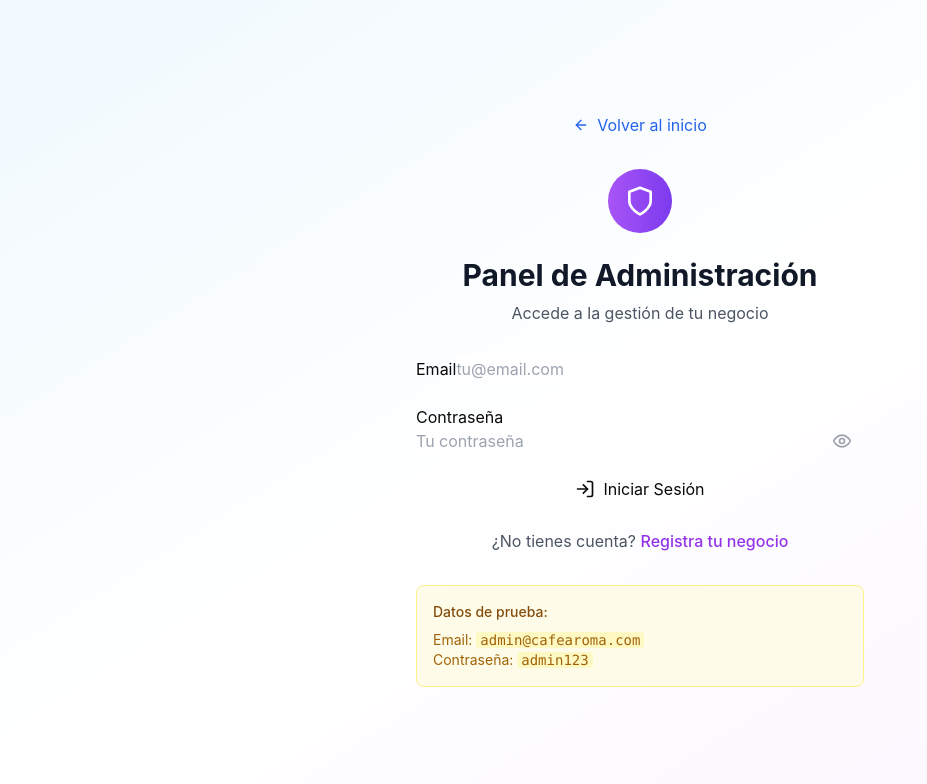
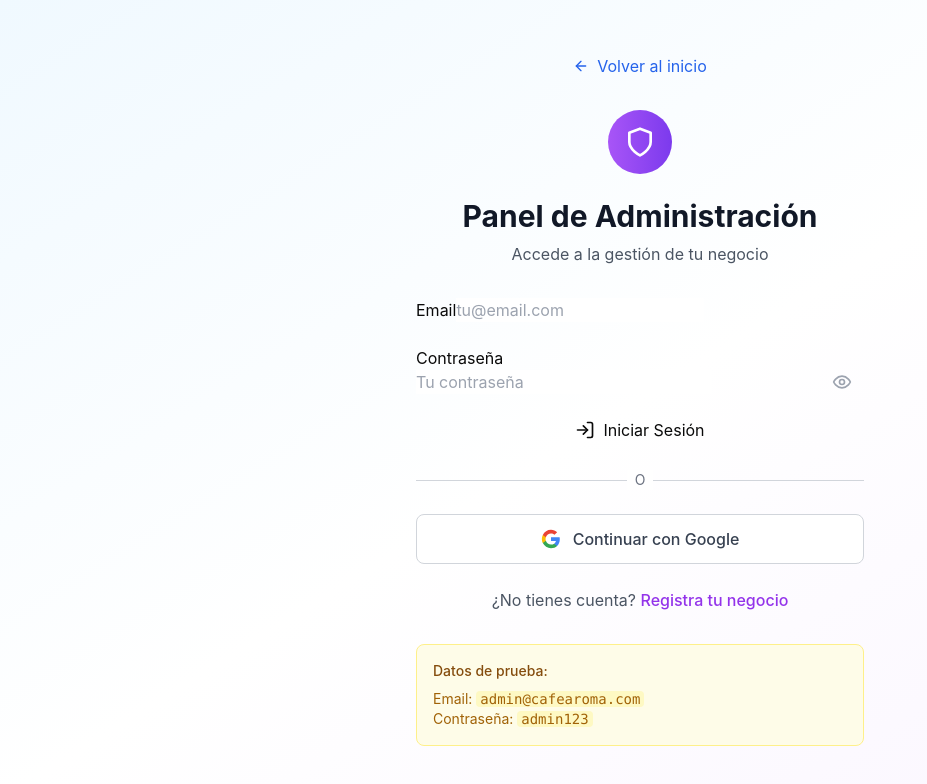
Before and after one commit to LuYomayel/fidelizapp, a Next.js app: page /admin/login in a window 1280 px wide. Shown: the top 784 px of the page, without its empty margins (0-927 px from the left). Built offline with nearby package versions, Linux system fonts and the light colour scheme.

Commit message:
google auth

```diff
--- /dev/null
+++ b/components/auth/GoogleSignInButton.tsx
@@ -0,0 +1,71 @@
+import { useState } from "react";
+
+interface GoogleSignInButtonProps {
+  className?: string;
+  disabled?: boolean;
+  text?: string;
+}
+
+export default function GoogleSignInButton({
+  className = "",
+  disabled = false,
+  text = "Continuar con Google",
+}: GoogleSignInButtonProps) {
+  const [isLoading, setIsLoading] = useState(false);
+
+  const handleGoogleSignIn = () => {
+    setIsLoading(true);
+
+    // Construir URL de autenticación de Google
+    const backendUrl =
+      process.env.NEXT_PUBLIC_API_URL || "http://localhost:4000";
+    const googleAuthUrl = `${backendUrl}/api/auth/google`;
+
+    // Redirigir a Google OAuth
+    window.location.href = googleAuthUrl;
+  };
+
+  return (
+    <button
+      onClick={handleGoogleSignIn}
+      disabled={disabled || isLoading}
+      className={`
+        w-full flex items-center justify-center px-4 py-3 border border-gray-300 rounded-lg
+        bg-white text-gray-700 font-medium hover:bg-gray-50 hover:border-gray-400
+        focus:outline-none focus:ring-2 focus:ring-blue-500 focus:ring-offset-2
+        disabled:opacity-50 disabled:cursor-not-allowed
+        transition-colors duration-200
+        ${className}
+      `}
+    >
+      {isLoading ? (
+        <div className="flex items-center">
+          <div className="loading-spinner w-5 h-5 border-gray-400 mr-3"></div>
+          <span>Conectando...</span>
+        </div>
+      ) : (
+        <div className="flex items-center">
+          <svg className="w-5 h-5 mr-3" viewBox="0 0 24 24">
+            <path
+              fill="#4285F4"
+              d="M22.56 12.25c0-.78-.07-1.53-.2-2.25H12v4.26h5.92c-.26 1.37-1.04 2.53-2.21 3.31v2.77h3.57c2.08-1.92 3.28-4.74 3.28-8.09z"
+            />
+            <path
+              fill="#34A853"
+              d="M12 23c2.97 0 5.46-.98 7.28-2.66l-3.57-2.77c-.98.66-2.23 1.06-3.71 1.06-2.86 0-5.29-1.93-6.16-4.53H2.18v2.84C3.99 20.53 7.7 23 12 23z"
+            />
+            <path
+              fill="#FBBC05"
+              d="M5.84 14.09c-.22-.66-.35-1.36-.35-2.09s.13-1.43.35-2.09V7.07H2.18C1.43 8.55 1 10.22 1 12s.43 3.45 1.18 4.93l2.85-2.22.81-.62z"
+            />
+            <path
+              fill="#EA4335"
+              d="M12 5.38c1.62 0 3.06.56 4.21 1.64l3.15-3.15C17.45 2.09 14.97 1 12 1 7.7 1 3.99 3.47 2.18 7.07l3.66 2.84c.87-2.6 3.3-4.53 6.16-4.53z"
+            />
+          </svg>
+          <span>{text}</span>
+        </div>
+      )}
+    </button>
+  );
+}
--- a/package.json
+++ b/package.json
@@ -9,6 +9,7 @@
     "lint": "next lint"
   },
   "dependencies": {
+    "@google-cloud/local-auth": "^3.0.1",
     "@radix-ui/react-dropdown-menu": "^2.1.15",
     "@radix-ui/react-label": "^2.1.7",
     "@radix-ui/react-progress": "^1.1.7",
@@ -20,6 +21,7 @@
     "@types/react-dom": "^18.2.0",
     "class-variance-authority": "^0.7.1",
     "clsx": "^2.1.1",
+    "googleapis": "^150.0.1",
     "lucide-react": "^0.292.0",
     "next": "14.0.0",
     "react": "^18.2.0",
--- a/pages/admin/login.tsx
+++ b/pages/admin/login.tsx
@@ -7,6 +7,7 @@ import { api } from "@/lib/api-client";
 import { LoginBusinessDto } from "../../shared";
 import { useAuth } from "@/contexts/AuthContext";
 import { IBusiness } from "@/shared";
+import GoogleSignInButton from "@/components/auth/GoogleSignInButton";
 
 // TODO: Importar contexto de admin cuando esté listo
 // import { useAdmin } from '@/contexts/AdminContext';
@@ -191,6 +192,22 @@ export default function AdminLogin() {
                   </div>
                 )}
               </button>
+
+              {/* Separador */}
+              <div className="relative">
+                <div className="absolute inset-0 flex items-center">
+                  <div className="w-full border-t border-gray-300" />
+                </div>
+                <div className="relative flex justify-center text-sm">
+                  <span className="px-2 bg-white text-gray-500">O</span>
+                </div>
+              </div>
+
+              {/* Botón de Google */}
+              <GoogleSignInButton
+                text="Continuar con Google"
+                disabled={isLoading}
+              />
             </form>
 
             <div className="mt-6 text-center">
--- /dev/null
+++ b/pages/auth/error.tsx
@@ -0,0 +1,63 @@
+import { useRouter } from "next/router";
+import Head from "next/head";
+import Link from "next/link";
+import { AlertCircle, Home, RotateCcw } from "lucide-react";
+
+export default function AuthError() {
+  const router = useRouter();
+  const { message } = router.query;
+
+  const errorMessage =
+    (message as string) || "Error de autenticación desconocido";
+
+  return (
+    <>
+      <Head>
+        <title>Error de autenticación | FirulApp</title>
+      </Head>
+
+      <div className="min-h-screen bg-gradient-to-br from-red-50 via-white to-orange-50 flex items-center justify-center p-4">
+        <div className="max-w-md w-full text-center">
+          <div className="bg-white rounded-lg shadow-lg p-8">
+            <div className="flex justify-center mb-6">
+              <div className="w-16 h-16 bg-red-100 rounded-full flex items-center justify-center">
+                <AlertCircle className="w-8 h-8 text-red-600" />
+              </div>
+            </div>
+
+            <h2 className="text-2xl font-bold text-gray-900 mb-4">
+              Error de autenticación
+            </h2>
+
+            <p className="text-gray-600 mb-6">{errorMessage}</p>
+
+            <div className="bg-red-50 border border-red-200 rounded-lg p-4 mb-6">
+              <p className="text-red-800 text-sm">
+                No se pudo completar la autenticación con Google. Por favor,
+                intenta nuevamente o contacta soporte si el problema persiste.
+              </p>
+            </div>
+
+            <div className="flex flex-col space-y-3">
+              <button
+                onClick={() => router.back()}
+                className="flex items-center justify-center px-4 py-2 bg-blue-600 text-white rounded-lg hover:bg-blue-700 transition-colors"
+              >
+                <RotateCcw className="w-5 h-5 mr-2" />
+                Intentar nuevamente
+              </button>
+
+              <Link
+                href="/"
+                className="flex items-center justify-center px-4 py-2 bg-gray-600 text-white rounded-lg hover:bg-gray-700 transition-colors"
+              >
+                <Home className="w-5 h-5 mr-2" />
+                Ir al inicio
+              </Link>
+            </div>
+          </div>
+        </div>
+      </div>
+    </>
+  );
+}
--- /dev/null
+++ b/pages/auth/google/callback.tsx
@@ -0,0 +1,80 @@
+import { useEffect } from "react";
+import { useRouter } from "next/router";
+import { useAuth } from "@/contexts/AuthContext";
+import Head from "next/head";
+
+export default function GoogleCallback() {
+  const router = useRouter();
+  const { login } = useAuth();
+
+  useEffect(() => {
+    const { token, user } = router.query;
+
+    if (token && user) {
+      try {
+        // Parsear los datos del usuario
+        const userData = JSON.parse(decodeURIComponent(user as string));
+
+        // Iniciar sesión con los datos recibidos
+        login({
+          userType: "client", // o 'admin' según corresponda
+          user: userData,
+          tokens: {
+            accessToken: token as string,
+            refreshToken: token as string, // Por ahora usar el mismo token
+          },
+        });
+
+        // Guardar en localStorage para persistencia
+        localStorage.setItem("google_token", token as string);
+        localStorage.setItem("google_user", JSON.stringify(userData));
+
+        // Redirigir según el tipo de usuario
+        if (userData.provider === "google") {
+          router.push("/cliente/mi-tarjeta");
+        } else {
+          router.push("/admin/dashboard");
+        }
+      } catch (error) {
+        console.error("Error al procesar callback de Google:", error);
+        router.push("/auth/error?message=Error al procesar autenticación");
+      }
+    }
+  }, [router.query, login, router]);
+
+  return (
+    <>
+      <Head>
+        <title>Procesando autenticación... | FirulApp</title>
+      </Head>
+
+      <div className="min-h-screen bg-gradient-to-br from-blue-50 via-white to-purple-50 flex items-center justify-center p-4">
+        <div className="max-w-md w-full text-center">
+          <div className="bg-white rounded-lg shadow-lg p-8">
+            <div className="flex justify-center mb-6">
+              <div className="w-16 h-16 bg-gradient-to-r from-blue-500 to-purple-600 rounded-full flex items-center justify-center">
+                <div className="loading-spinner w-8 h-8 border-white"></div>
+              </div>
+            </div>
+
+            <h2 className="text-2xl font-bold text-gray-900 mb-4">
+              Procesando autenticación...
+            </h2>
+
+            <p className="text-gray-600 mb-6">
+              Estamos completando tu inicio de sesión con Google. Serás
+              redirigido automáticamente.
+            </p>
+
+            <div className="bg-blue-50 border border-blue-200 rounded-lg p-4">
+              <p className="text-blue-800 text-sm">
+                Si no eres redirigido automáticamente, por favor cierra esta
+                ventana y vuelve a intentar.
+              </p>
+            </div>
+          </div>
+        </div>
+      </div>
+    </>
+  );
+}
--- a/pages/cliente/login.tsx
+++ b/pages/cliente/login.tsx
@@ -22,6 +22,7 @@ import { Alert, AlertDescription } from "@/components/ui/alert";
 import { api } from "@/lib/api-client";
 import { LoginClientDto } from "@shared";
 import { useAuth } from "@/contexts/AuthContext";
+import GoogleSignInButton from "@/components/auth/GoogleSignInButton";
 
 // TODO: Importar contexto de cliente cuando esté listo
 // import { useCliente } from '@/contexts/ClienteContext';
@@ -186,6 +187,22 @@ export default function ClienteLogin() {
                     {isLoading ? "Iniciando sesión..." : "Iniciar Sesión"}
                   </Button>
 
+                  {/* Separador */}
+                  <div className="relative">
+                    <div className="absolute inset-0 flex items-center">
+                      <div className="w-full border-t border-gray-300" />
+                    </div>
+                    <div className="relative flex justify-center text-sm">
+                      <span className="px-2 bg-white text-gray-500">O</span>
+                    </div>
+                  </div>
+
+                  {/* Botón de Google */}
+                  <GoogleSignInButton
+                    text="Continuar con Google"
+                    disabled={isLoading}
+                  />
+
                   <div className="text-center">
                     <span className="text-sm text-gray-600">
                       ¿No tienes cuenta?{" "}
```
Also changed, not shown: 1 other file (tests, documents, lock files or other folders).
